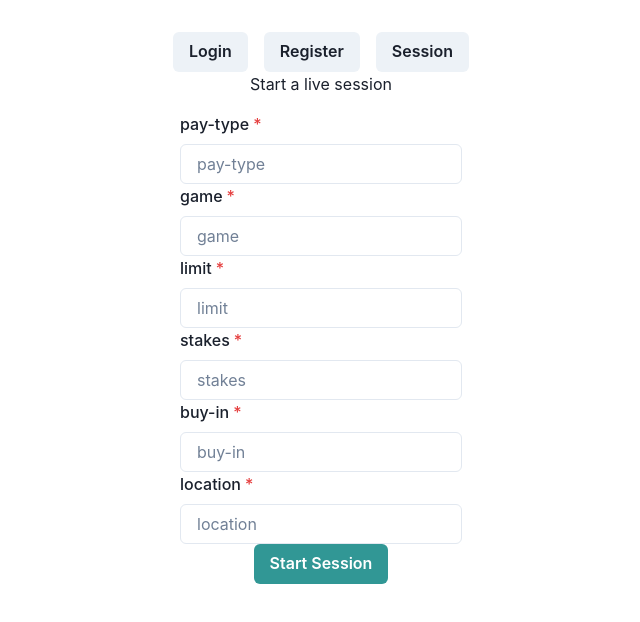
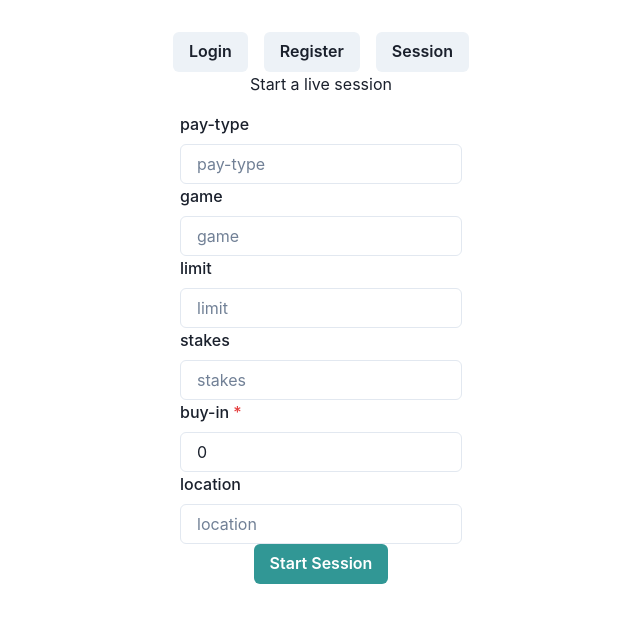
Before and after one commit to logunlaja26/BNKRLL, a React (Vite) app: page /session in a window 1280 px wide. Shown: the top 622 px of the page, without its empty margins (319-959 px from the left). Built offline with nearby package versions, Linux system fonts and the light colour scheme.

Commit message:
configured passing data from session input form to display data on live session page

```diff
--- a/src/App.tsx
+++ b/src/App.tsx
@@ -1,19 +1,41 @@
 import "./App.css";
 import { BrowserRouter, Routes, Route } from "react-router-dom";
 import Home from "./pages/Home";
-import pageroutes from "./data/pageroutes";
+import { useState } from "react";
+import Session from "./pages/Session";
+import LiveSession from "./pages/LiveSession";
+import Login from "./pages/Login";
+import Register from "./pages/Register";
+
+// interface Session {
+//   buyinValue: number;
+// }
 
 function App() {
+  //const [session, setSession] = useState<Session>({} as Session);
+  const [formData, setFormData] = useState<number>(0);
+
+  const handleFormSubmit = (data: number) => {
+    setFormData(data);
+  };
   return (
-    <BrowserRouter>
-      <Routes>
-        {/* This is the base home default route */}
-        <Route index element={<Home />} />
-        {pageroutes.map((route, index) => (
-          <Route key={index} path={route.path} element={route.component} />
-        ))}
-      </Routes>
-    </BrowserRouter>
+    <>
+      <BrowserRouter>
+        <Routes>
+          <Route index element={<Home />} />
+          <Route path="/login" element={<Login />} />
+          <Route path="/register" element={<Register />} />
+          <Route
+            path="/session"
+            element={<Session onFormSubmit={handleFormSubmit} />}
+          />
+          <Route
+            path="/livesession"
+            element={<LiveSession inputData={formData} />}
+          />
+        </Routes>
+      </BrowserRouter>
+    </>
   );
 }
 
--- a/src/data/pageroutes.tsx
+++ b/src/data/pageroutes.tsx
@@ -1,35 +1,39 @@
-import Home from "../pages/Home";
-import LiveSession from "../pages/LiveSession";
-import Login from "../pages/Login";
-import Register from "../pages/Register";
-import Session from "../pages/Session";
+// import Home from "../pages/Home";
+// import LiveSession from "../pages/LiveSession";
+// import Login from "../pages/Login";
+// import Register from "../pages/Register";
+// import Session from "../pages/Session";
 
-const pageroutes = [
-  {
-    path: "/home",
-    exact: false,
-    component: <Home />,
-  },
-  {
-    path: "/login",
-    exact: true,
-    component: <Login />,
-  },
-  {
-    path: "/register",
-    exact: true,
-    component: <Register />,
-  },
-  {
-    path: "/session",
-    exact: true,
-    component: <Session />,
-  },
-  {
-    path: "/livesession",
-    exact: true,
-    component: <LiveSession />,
-  },
-];
+// interface Props {
+//   buyinValue: number;
+// }
 
-export default pageroutes;
+// const pageroutes = [
+//   {
+//     path: "/home",
+//     exact: false,
+//     component: <Home />,
+//   },
+//   {
+//     path: "/login",
+//     exact: true,
+//     component: <Login />,
+//   },
+//   {
+//     path: "/register",
+//     exact: true,
+//     component: <Register />,
+//   },
+//   {
+//     path: "/session",
+//     exact: true,
+//     component: <Session />,
+//   },
+//   {
+//     path: "/livesession",
+//     exact: true,
+//     component: <LiveSession buyinValue={buyinValue} />,
+//   },
+// ];
+
+// export default pageroutes;
--- a/src/pages/LiveSession.tsx
+++ b/src/pages/LiveSession.tsx
@@ -1,8 +1,18 @@
 import { Box, Button, Center, Grid, Text, Textarea } from "@chakra-ui/react";
+import NavBar from "../components/NavBar";
 
-const LiveSession = () => {
+interface Props {
+  inputData: number;
+}
+
+const LiveSession = ({ inputData }: Props) => {
+  const handleSubmit = () => {
+    console.log("buyin value.....", inputData);
+  };
+
   return (
     <>
+      <NavBar />
       <Grid templateColumns="1fr" templateRows="1fr 1fr 1fr" height="100vh">
         <Center>
           <Box
@@ -10,12 +20,12 @@ const LiveSession = () => {
             borderWidth="1px"
             borderRadius="md"
             boxShadow="md"
-            bg="blue">
-            <Text>Data Display Area 1</Text>
+            bg="white">
+            {inputData}
+            {/* <Text>{buyinValue}</Text> */}
             {/* Place your data display components or content here */}
           </Box>
         </Center>
-
         <Center>
           <Box
             p={4}
@@ -27,7 +37,6 @@ const LiveSession = () => {
             {/* Place your data display components or content here */}
           </Box>
         </Center>
-
         <Center>
           <Box
             width="300px"
--- a/src/pages/Session.tsx
+++ b/src/pages/Session.tsx
@@ -7,43 +7,70 @@ import {
 } from "@chakra-ui/react";
 import NavBar from "../components/NavBar";
 import { useNavigate } from "react-router-dom";
+import { FormEvent, useState } from "react";
 
-const Session = () => {
+interface Props {
+  onFormSubmit: (data: number) => void;
+}
+
+const Session = ({ onFormSubmit }: Props) => {
   const navigate = useNavigate();
+
+  const [formData, setFormData] = useState({
+    name: "testing 1 ..",
+    email: "testing 2...",
+    message: "testing 3...",
+    buyin: 0,
+  });
+
+  const handleSubmit = (e: FormEvent) => {
+    e.preventDefault();
+    //console.log("submitted...", formData.buyin);
+    onFormSubmit(formData.buyin);
+    navigate("/livesession");
+  };
+
   return (
     <>
       <NavBar />
       <VStack spacing={4} alignItems="center">
         <h1>Start a live session</h1>
-        <form>
-          <FormControl isRequired>
+        <form onSubmit={handleSubmit}>
+          <FormControl>
             <FormLabel>pay-type</FormLabel>
             <Input type="text" placeholder="pay-type" />
           </FormControl>
-          <FormControl isRequired>
+          <FormControl>
             <FormLabel>game</FormLabel>
             <Input type="text" placeholder="game" />
           </FormControl>
-          <FormControl isRequired>
+          <FormControl>
             <FormLabel>limit</FormLabel>
             <Input type="number" placeholder="limit" />
           </FormControl>
-          <FormControl isRequired>
+          <FormControl>
             <FormLabel>stakes</FormLabel>
             <Input type="number" placeholder="stakes" />
           </FormControl>
           <FormControl isRequired>
             <FormLabel>buy-in</FormLabel>
-            <Input type="text" placeholder="buy-in" />
+            <Input
+              type="number"
+              placeholder="buy-in"
+              value={formData.buyin}
+              onChange={(e) =>
+                setFormData({
+                  ...formData,
+                  buyin: parseInt(e.target.value),
+                })
+              }
+            />
           </FormControl>
-          <FormControl isRequired>
+          <FormControl>
             <FormLabel>location</FormLabel>
             <Input type="tel" placeholder="location" />
           </FormControl>
-          <Button
-            type="submit"
-            colorScheme="teal"
-            onClick={() => navigate("/livesession")}>
+          <Button type="submit" colorScheme="teal">
             Start Session
           </Button>
         </form>
```
Also changed, not shown: src/components/AppRoutes.tsx (added, +21 -0 lines).
